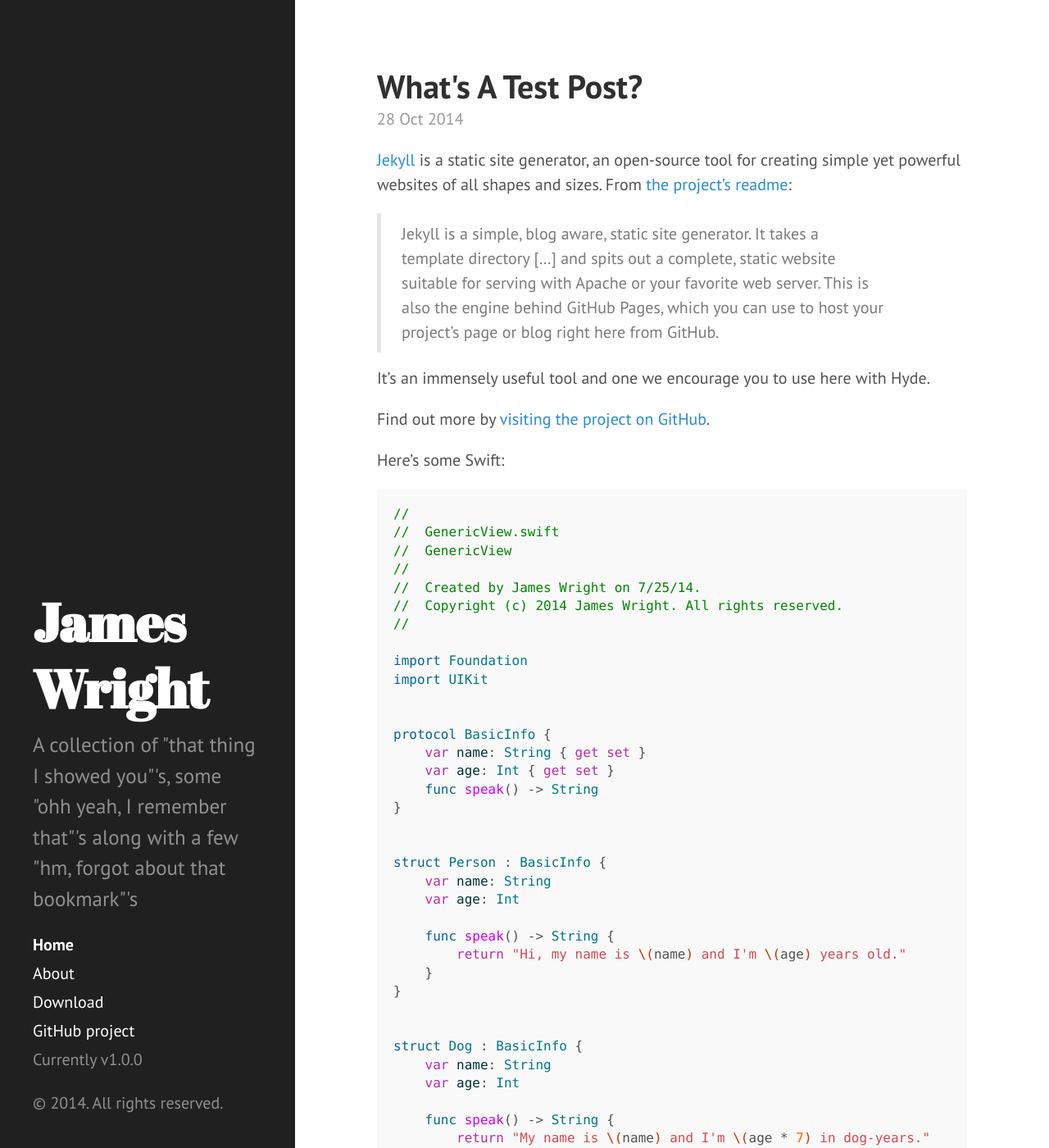
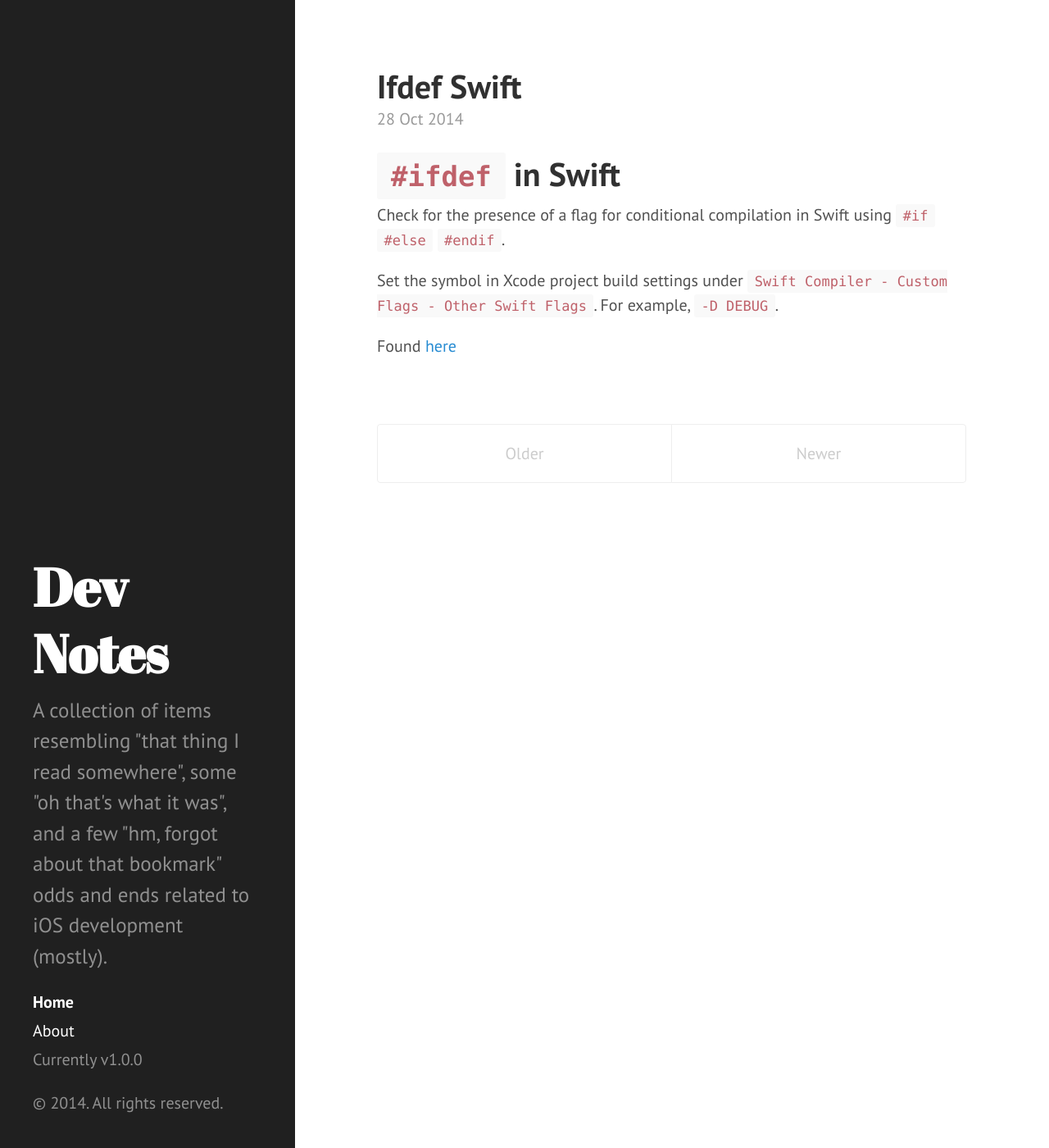
Before and after one commit to james919/james919.github.io.old, a Jekyll site: the page built from index.html, in a window 1280 px wide and 1400 px high. Shown: the whole window at 82% size. Built offline with Jekyll 4.4.1, drawn with Linux system fonts in a browser that asks for light colours; Markdown is read by kramdown in place of the engine named in the settings; the list of posts is cut into pages by our own code; some of the changed text lies outside the part shown.

Commit message:
First post

````diff
--- a/_config.yml
+++ b/_config.yml
@@ -7,9 +7,9 @@ permalink:        pretty
 relative_permalinks: true
 
 # Setup
-title:            James Wright
-tagline:          'iOS Developer Notebook'
-description:      'A collection of "that thing I showed you"''s, some "ohh yeah, I remember that"''s along with a few "hm, forgot about that bookmark"''s'
+title:            Dev Notes
+tagline:          'iOS Developer Notebook by James Wright'
+description:      'A collection of items resembling "that thing I read somewhere", some "oh that''s what it was", and a few "hm, forgot about that bookmark" odds and ends related to iOS development (mostly).'
 url:              http://james919.github.io
 baseurl:          /
 
--- a/_includes/sidebar.html
+++ b/_includes/sidebar.html
@@ -26,8 +26,11 @@
         {% endif %}
       {% endfor %}
 
-      <a class="sidebar-nav-item" href="{{ site.github.repo }}/archive/v{{ site.version }}.zip">Download</a>
-      <a class="sidebar-nav-item" href="{{ site.github.repo }}">GitHub project</a>
+      {% comment %}
+        <!--<a class="sidebar-nav-item" href="{{ site.github.repo }}/archive/v{{ site.version }}.zip">Download</a>
+        <a class="sidebar-nav-item" href="{{ site.github.repo }}">GitHub project</a>-->
+      {% endcomment %}
+
       <span class="sidebar-nav-item">Currently v{{ site.version }}</span>
     </nav>
 
--- a/_posts/2012-02-06-whats-jekyll.md
+++ /dev/null
@@ -1,12 +0,0 @@
----
-layout: post
-title: What's Jekyll?
----
-
-[Jekyll](http://jekyllrb.com) is a static site generator, an open-source tool for creating simple yet powerful websites of all shapes and sizes. From [the project's readme](https://github.com/mojombo/jekyll/blob/master/README.markdown):
-
-  > Jekyll is a simple, blog aware, static site generator. It takes a template directory [...] and spits out a complete, static website suitable for serving with Apache or your favorite web server. This is also the engine behind GitHub Pages, which you can use to host your project’s page or blog right here from GitHub.
-
-It's an immensely useful tool and one we encourage you to use here with Hyde.
-
-Find out more by [visiting the project on GitHub](https://github.com/mojombo/jekyll).
--- a/_posts/2012-02-07-example-content.md
+++ /dev/null
@@ -1,138 +0,0 @@
----
-layout: post
-title: Example content
----
-
-
-<div class="message">
-  Howdy! This is an example blog post that shows several types of HTML content supported in this theme.
-</div>
-
-Cum sociis natoque penatibus et magnis <a href="#">dis parturient montes</a>, nascetur ridiculus mus. *Aenean eu leo quam.* Pellentesque ornare sem lacinia quam venenatis vestibulum. Sed posuere consectetur est at lobortis. Cras mattis consectetur purus sit amet fermentum.
-
-> Curabitur blandit tempus porttitor. Nullam quis risus eget urna mollis ornare vel eu leo. Nullam id dolor id nibh ultricies vehicula ut id elit.
-
-Etiam porta **sem malesuada magna** mollis euismod. Cras mattis consectetur purus sit amet fermentum. Aenean lacinia bibendum nulla sed consectetur.
-
-## Inline HTML elements
-
-HTML defines a long list of available inline tags, a complete list of which can be found on the [Mozilla Developer Network](https://developer.mozilla.org/en-US/docs/Web/HTML/Element).
-
-- **To bold text**, use `<strong>`.
-- *To italicize text*, use `<em>`.
-- Abbreviations, like <abbr title="HyperText Markup Langage">HTML</abbr> should use `<abbr>`, with an optional `title` attribute for the full phrase.
-- Citations, like <cite>&mdash; Mark otto</cite>, should use `<cite>`.
-- <del>Deleted</del> text should use `<del>` and <ins>inserted</ins> text should use `<ins>`.
-- Superscript <sup>text</sup> uses `<sup>` and subscript <sub>text</sub> uses `<sub>`.
-
-Most of these elements are styled by browsers with few modifications on our part.
-
-## Heading
-
-Vivamus sagittis lacus vel augue rutrum faucibus dolor auctor. Duis mollis, est non commodo luctus, nisi erat porttitor ligula, eget lacinia odio sem nec elit. Morbi leo risus, porta ac consectetur ac, vestibulum at eros.
-
-### Code
-
-Cum sociis natoque penatibus et magnis dis `code element` montes, nascetur ridiculus mus.
-
-{% highlight js %}
-// Example can be run directly in your JavaScript console
-
-// Create a function that takes two arguments and returns the sum of those arguments
-var adder = new Function("a", "b", "return a + b");
-
-// Call the function
-adder(2, 6);
-// > 8
-{% endhighlight %}
-
-Aenean lacinia bibendum nulla sed consectetur. Etiam porta sem malesuada magna mollis euismod. Fusce dapibus, tellus ac cursus commodo, tortor mauris condimentum nibh, ut fermentum massa.
-
-### Gists via GitHub Pages
-
-Vestibulum id ligula porta felis euismod semper. Nullam quis risus eget urna mollis ornare vel eu leo. Donec sed odio dui.
-
-{% gist 5555251 gist.md %}
-
-Aenean eu leo quam. Pellentesque ornare sem lacinia quam venenatis vestibulum. Nullam quis risus eget urna mollis ornare vel eu leo. Cum sociis natoque penatibus et magnis dis parturient montes, nascetur ridiculus mus. Donec sed odio dui. Vestibulum id ligula porta felis euismod semper.
-
-### Lists
-
-Cum sociis natoque penatibus et magnis dis parturient montes, nascetur ridiculus mus. Aenean lacinia bibendum nulla sed consectetur. Etiam porta sem malesuada magna mollis euismod. Fusce dapibus, tellus ac cursus commodo, tortor mauris condimentum nibh, ut fermentum massa justo sit amet risus.
-
-* Praesent commodo cursus magna, vel scelerisque nisl consectetur et.
-* Donec id elit non mi porta gravida at eget metus.
-* Nulla vitae elit libero, a pharetra augue.
-
-Donec ullamcorper nulla non metus auctor fringilla. Nulla vitae elit libero, a pharetra augue.
-
-1. Vestibulum id ligula porta felis euismod semper.
-2. Cum sociis natoque penatibus et magnis dis parturient montes, nascetur ridiculus mus.
-3. Maecenas sed diam eget risus varius blandit sit amet non magna.
-
-Cras mattis consectetur purus sit amet fermentum. Sed posuere consectetur est at lobortis.
-
-<dl>
-  <dt>HyperText Markup Language (HTML)</dt>
-  <dd>The language used to describe and define the content of a Web page</dd>
-
-  <dt>Cascading Style Sheets (CSS)</dt>
-  <dd>Used to describe the appearance of Web content</dd>
-
-  <dt>JavaScript (JS)</dt>
-  <dd>The programming language used to build advanced Web sites and applications</dd>
-</dl>
-
-Integer posuere erat a ante venenatis dapibus posuere velit aliquet. Morbi leo risus, porta ac consectetur ac, vestibulum at eros. Nullam quis risus eget urna mollis ornare vel eu leo.
-
-### Images
-
-Quisque consequat sapien eget quam rhoncus, sit amet laoreet diam tempus. Aliquam aliquam metus erat, a pulvinar turpis suscipit at.
-
-![placeholder](http://placehold.it/800x400 "Large example image")
-![placeholder](http://placehold.it/400x200 "Medium example image")
-![placeholder](http://placehold.it/200x200 "Small example image")
-
-### Tables
-
-Aenean lacinia bibendum nulla sed consectetur. Lorem ipsum dolor sit amet, consectetur adipiscing elit.
-
-<table>
-  <thead>
-    <tr>
-      <th>Name</th>
-      <th>Upvotes</th>
-      <th>Downvotes</th>
-    </tr>
-  </thead>
-  <tfoot>
-    <tr>
-      <td>Totals</td>
-      <td>21</td>
-      <td>23</td>
-    </tr>
-  </tfoot>
-  <tbody>
-    <tr>
-      <td>Alice</td>
-      <td>10</td>
-      <td>11</td>
-    </tr>
-    <tr>
-      <td>Bob</td>
-      <td>4</td>
-      <td>3</td>
-    </tr>
-    <tr>
-      <td>Charlie</td>
-      <td>7</td>
-      <td>9</td>
-    </tr>
-  </tbody>
-</table>
-
-Nullam id dolor id nibh ultricies vehicula ut id elit. Sed posuere consectetur est at lobortis. Nullam quis risus eget urna mollis ornare vel eu leo.
-
------
-
-Want to see something else added? <a href="https://github.com/poole/poole/issues/new">Open an issue.</a>
--- a/_posts/2013-12-28-introducing-hyde.md
+++ /dev/null
@@ -1,37 +0,0 @@
----
-layout: post
-title: Introducing Hyde
----
-
-Hyde is a brazen two-column [Jekyll](http://jekyllrb.com) theme that pairs a prominent sidebar with uncomplicated content. It's based on [Poole](http://getpoole.com), the Jekyll butler.
-
-### Built on Poole
-
-Poole is the Jekyll Butler, serving as an upstanding and effective foundation for Jekyll themes by [@mdo](https://twitter.com/mdo). Poole, and every theme built on it (like Hyde here) includes the following:
-
-* Complete Jekyll setup included (layouts, config, [404](/404), [RSS feed](/atom.xml), posts, and [example page](/about))
-* Mobile friendly design and development
-* Easily scalable text and component sizing with `rem` units in the CSS
-* Support for a wide gamut of HTML elements
-* Related posts (time-based, because Jekyll) below each post
-* Syntax highlighting, courtesy Pygments (the Python-based code snippet highlighter)
-
-### Hyde features
-
-In addition to the features of Poole, Hyde adds the following:
-
-* Sidebar includes support for textual modules and a dynamically generated navigation with active link support
-* Two orientations for content and sidebar, default (left sidebar) and [reverse](https://github.com/poole/lanyon#reverse-layout) (right sidebar), available via `<body>` classes
-* [Eight optional color schemes](https://github.com/poole/hyde#themes), available via `<body>` classes
-
-[Head to the readme](https://github.com/poole/hyde#readme) to learn more.
-
-### Browser support
-
-Hyde is by preference a forward-thinking project. In addition to the latest versions of Chrome, Safari (mobile and desktop), and Firefox, it is only compatible with Internet Explorer 9 and above.
-
-### Download
-
-Hyde is developed on and hosted with GitHub. Head to the <a href="https://github.com/poole/hyde">GitHub repository</a> for downloads, bug reports, and features requests.
-
-Thanks!
--- /dev/null
+++ b/_posts/2014-10-28-ifdef-swift.md
@@ -0,0 +1,12 @@
+---
+layout: post
+title: #ifdef in Swift
+---
+
+#`#ifdef` in Swift
+
+Check for the presence of a flag for conditional compilation in Swift using `#if` `#else` `#endif`.
+
+Set the symbol in Xcode project build settings under `Swift Compiler - Custom Flags - Other Swift Flags`. For example, `-D DEBUG`.
+
+Found [here](http://stackoverflow.com/a/24152730/919790)
--- a/_posts/2014-10-28-test.md
+++ /dev/null
@@ -1,139 +0,0 @@
----
-layout: post
-title: What's A Test Post?
----
-
-[Jekyll](http://jekyllrb.com) is a static site generator, an open-source tool for creating simple yet powerful websites of all shapes and sizes. From [the project's readme](https://github.com/mojombo/jekyll/blob/master/README.markdown):
-
-  > Jekyll is a simple, blog aware, static site generator. It takes a template directory [...] and spits out a complete, static website suitable for serving with Apache or your favorite web server. This is also the engine behind GitHub Pages, which you can use to host your project’s page or blog right here from GitHub.
-
-It's an immensely useful tool and one we encourage you to use here with Hyde.
-
-Find out more by [visiting the project on GitHub](https://github.com/mojombo/jekyll).
-
-Here's some Swift:
-
-```swift
-//
-//  GenericView.swift
-//  GenericView
-//
-//  Created by James Wright on 7/25/14.
-//  Copyright (c) 2014 James Wright. All rights reserved.
-//
-
-import Foundation
-import UIKit
-
-
-protocol BasicInfo {
-    var name: String { get set }
-    var age: Int { get set }
-    func speak() -> String
-}
-
-
-struct Person : BasicInfo {
-    var name: String
-    var age: Int
-
-    func speak() -> String {
-        return "Hi, my name is \(name) and I'm \(age) years old."
-    }
-}
-
-
-struct Dog : BasicInfo {
-    var name: String
-    var age: Int
-
-    func speak() -> String {
-        return "My name is \(name) and I'm \(age * 7) in dog-years."
-    }
-}
-
-
-class RedBackgroundView : UIView {
-    override init(frame: CGRect = CGRectZero) {
-        super.init(frame: frame)
-        backgroundColor = UIColor.redColor()
-        layer.borderColor = UIColor.darkGrayColor().CGColor
-        layer.borderWidth = 4
-    }
-
-    required init(coder aDecoder: NSCoder) {
-        fatalError("init(coder:) has not been implemented")
-    }
-}
-
-
-class BlueBackgroundView : UIView {
-    override init(frame: CGRect = CGRectZero) {
-        super.init(frame: frame)
-        backgroundColor = UIColor.blueColor()
-        layer.borderColor = UIColor.blackColor().CGColor
-        layer.borderWidth = 2
-        layer.cornerRadius = 20
-    }
-
-    required init(coder aDecoder: NSCoder) {
-        fatalError("init(coder:) has not been implemented")
-    }
-}
-
-class BlackBackgroundView : UIView {
-    override init(frame: CGRect = CGRectZero) {
-        super.init(frame: frame)
-        backgroundColor = UIColor.blackColor()
-    }
-
-    required init(coder aDecoder: NSCoder) {
-        fatalError("init(coder:) has not been implemented")
-    }
-}
-
-
-class BasicInfoView<AccessoryViewType: UIView, DataModelType: BasicInfo> : UIView {
-
-    var location: CGPoint {
-    get {
-        return frame.origin
-    }
-    set {
-        frame = CGRect(origin: newValue, size: frame.size)
-    }
-    }
-
-    init(data: DataModelType?) {
-        super.init(frame: CGRect(origin: CGPointZero, size: CGSize(width: 600, height: 200)))
-        backgroundColor = UIColor.lightGrayColor()
-
-        var accessoryView = AccessoryViewType(frame: CGRect(origin: CGPointZero, size: CGSize(width: 200, height: 200)))
-        var nameLabel = UILabel(frame: CGRect(origin: CGPoint(x: 210, y: 10), size: CGSize(width: 270, height: 30)))
-        var speakLabel = UILabel(frame: CGRect(origin: CGPoint(x: 210, y: 50), size: CGSize(width: 270, height: 140)))
-
-        nameLabel.numberOfLines = 0
-        speakLabel.numberOfLines = 0
-
-        if let model = data {
-            nameLabel.text = model.name
-            speakLabel.text = model.speak()
-        }
-        else {
-            nameLabel.text = "No Name"
-            speakLabel.text = "Nothing to say"
-        }
-
-        self.addSubview(accessoryView)
-        self.addSubview(nameLabel)
-        self.addSubview(speakLabel)
-    }
-
-    required init(coder aDecoder: NSCoder) {
-        fatalError("init(coder:) has not been implemented")
-    }
-
-
-}
-
-```
--- a/about.md
+++ b/about.md
@@ -4,27 +4,17 @@ title: About
 ---
 
 <p class="message">
-  Hey there! This page is included as an example. Feel free to customize it for your own use upon downloading. Carry on!
+  I love iOS development. I hate web development. In fact, all of the color drains from my face and my eye starts twitching at the idea of building a website, but this was pretty painless. Want something like this for yourself? [Joshua Lande](http://joshualande.com/jekyll-github-pages-poole/) has a nice description of how to get started.
 </p>
 
-In the novel, *The Strange Case of Dr. Jeykll and Mr. Hyde*, Mr. Poole is Dr. Jekyll's virtuous and loyal butler. Similarly, Poole is an upstanding and effective butler that helps you build Jekyll themes. It's made by [@mdo](https://twitter.com/mdo).
+###The Blog
+I'm an iOS developer from Raleigh, NC. This is where I put things about development that I want to remember later.
 
-There are currently two themes built on Poole:
+###The Author
+I've been an iOS developer for various startups since 2011. I cut my teeth on C and C++ a long time ago. Object Oriented Programming was a new-ish thing. I majored in Computer Science. The bubble burst. I majored in everything else. I decided I should graduate. I got an internship. I wrote myself into obsolescence with a C# utility. I majored in CSC again. I got a job developing mobile games. I joined a startup as the sole iOS dev. I took a wrong turn into SEO. I joined my current startup as the second iOS dev. I decided to start a blog.
 
-* [Hyde](http://hyde.getpoole.com)
-* [Lanyon](http://lanyon.getpoole.com)
+And here I am.
 
-Learn more and contribute on [GitHub](https://github.com/poole).
+More recently, I've been trying to wrap my head around functional programming since it's become a new-ish thing for mainstream languages. And by "it's become a new-ish thing for mainstream languages", I mean "Apple released Swift, which employs functional concepts". I admit my propensity for being an [Architecture Astronaut](http://www.joelonsoftware.com/articles/fog0000000018.html), but [since OOP seems to be losing favor](http://www.smashcompany.com/technology/object-oriented-programming-is-an-expensive-disaster-which-must-end), I don't feel quite so bad for not having read the entirety of the Gang of Four book. On the other hand, [MVVM is just finding its way to the iOS world](http://www.objc.io/issue-13/mvvm.html), so I'm trying to stay at least in the stratosphere with it.
 
-## Setup
-
-Some fun facts about the setup of this project include:
-
-* Built for [Jekyll](http://jekyllrb.com)
-* Developed on GitHub and hosted for free on [GitHub Pages](https://pages.github.com)
-* Coded with [Sublime Text 2](http://sublimetext.com), an amazing code editor
-* Designed and developed while listening to music like [Blood Bros Trilogy](https://soundcloud.com/maddecent/sets/blood-bros-series)
-
-Have questions or suggestions? Feel free to [open an issue on GitHub](https://github.com/poole/issues/new) or [ask me on Twitter](https://twitter.com/mdo).
-
-Thanks for reading!
+If you made it this far, thanks, and I hope you find something interesting here.
--- a/public/css/syntax.css
+++ b/public/css/syntax.css
@@ -33,7 +33,7 @@
 .highlight .ni { color: #999; } /* Name.Entity */
 .highlight .ne { color: #c00; } /* Name.Exception */
 .highlight .nf { color: #c0f } /* Name.Function */
-.highlight .nl { color: #99f } /* Name.Label */
+.highlight .nl { color: #4f8187; } /* Name.Label */
 .highlight .nn { color: #0cf; } /* Name.Namespace */
 .highlight .nt { color: #2f6f9f; } /* Name.Tag */
 .highlight .nv { color: #033 } /* Name.Variable */
````
